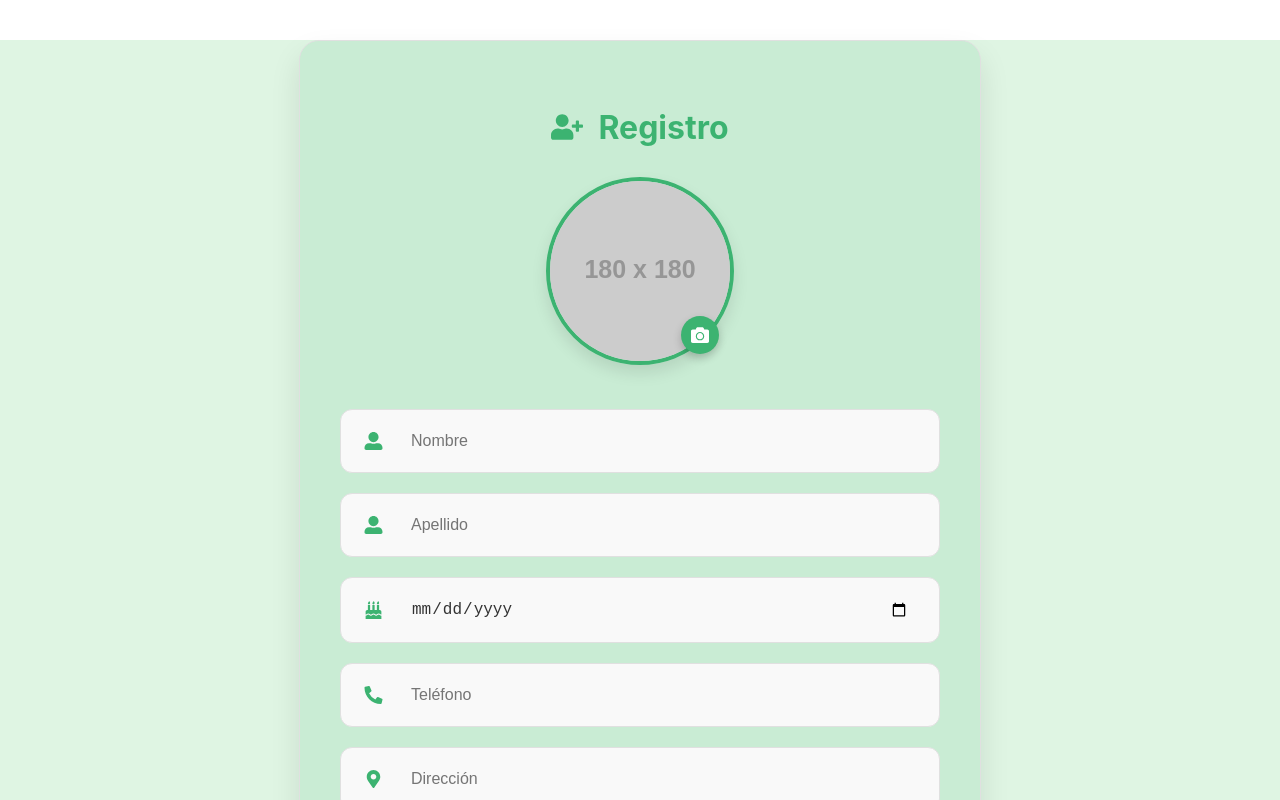
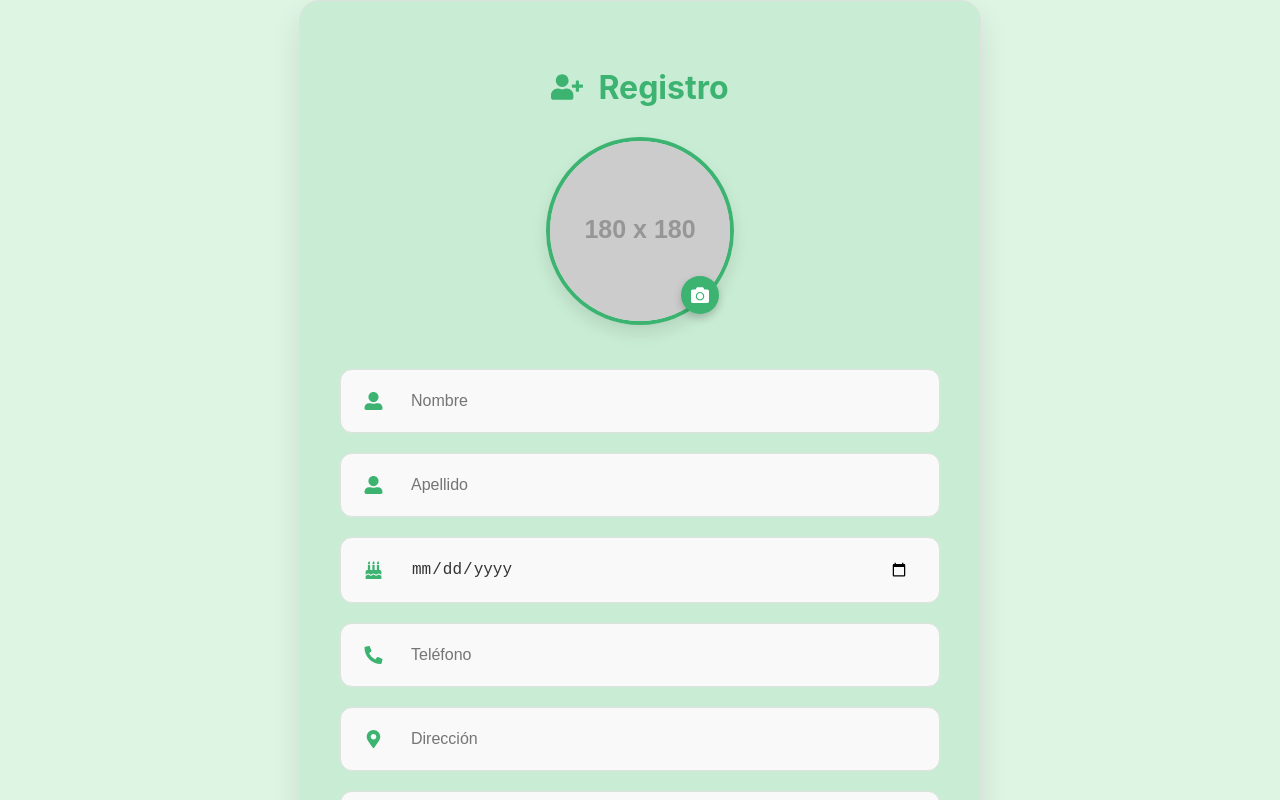
Before and after one commit to gina09060/mi-app-frontend, a React (Create React App) app: page /registro in a window 1280 px wide. Shown: the top 800 px of the page. Built offline with nearby package versions, Linux system fonts and the light colour scheme.

Commit message:
Actualizaciones

```diff
--- a/src/pages/Register.js
+++ b/src/pages/Register.js
@@ -73,7 +73,7 @@ function Register() {
   const styles = {
     container: {
       maxWidth: '600px',
-      margin: '40px auto',
+      margin: '0px auto',
       backgroundColor: modoOscuro ? '#1e1e1e' : `${colorPrimario}22`,
       padding: '40px',
       borderRadius: '20px',
```
